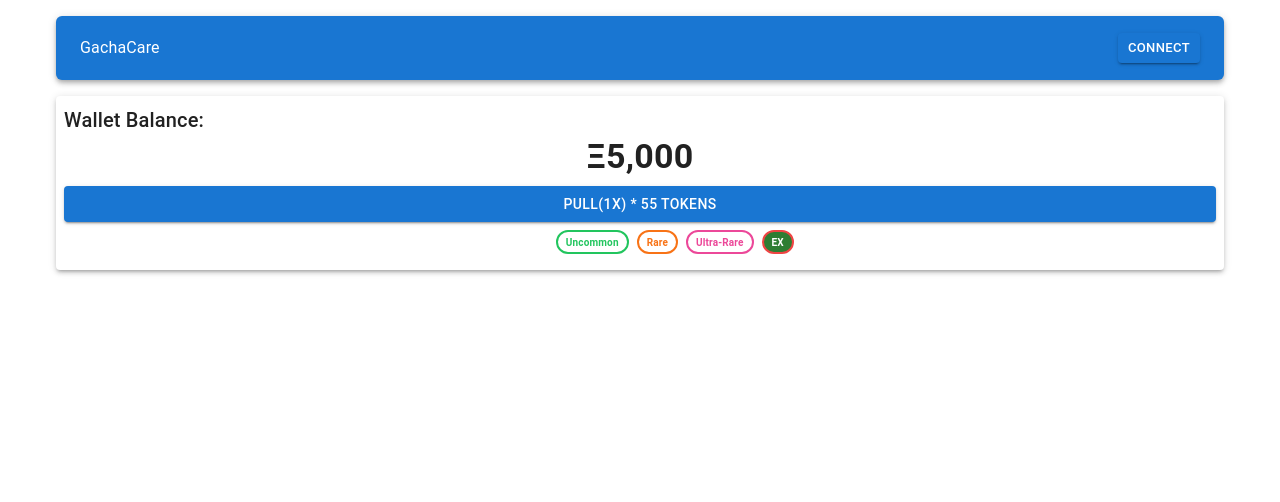
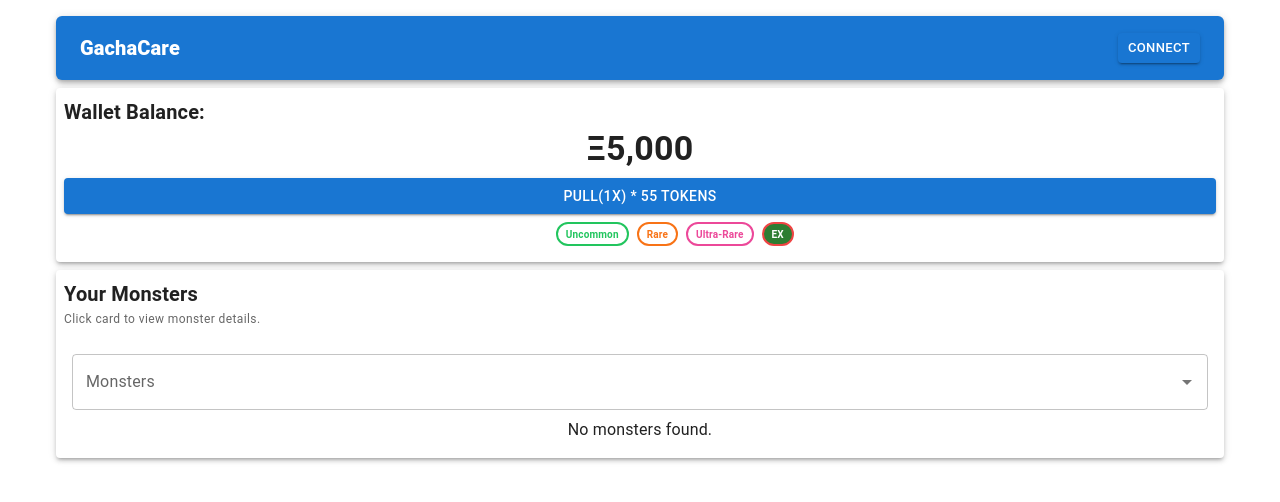
Before and after one commit to carlo-baron/raite25-gacha, a Next.js app: page / in a window 1280 px wide. Shown: the top 502 px of the page. Built offline with nearby package versions, Linux system fonts and the light colour scheme.

Commit message:
feat: monster list plus search bar done

```diff
--- a/src/app/components/Gacha.tsx
+++ b/src/app/components/Gacha.tsx
@@ -130,12 +130,13 @@ export default function Gacha({
           >
             <Typography
             variant='h6'
+            fontWeight={600}
             >
               Wallet Balance:
             </Typography>
             <Typography
             variant='h4'
-            fontWeight={600}
+            fontWeight={700}
             className='self-center'
             >
               Ξ{walletBalance.toLocaleString()}
--- /dev/null
+++ b/src/app/components/MonsterCard.tsx
@@ -0,0 +1,96 @@
+import {
+  motion,
+} from 'motion/react';
+import{
+  Box,
+  Paper,
+  Typography,
+  Card,
+  CardActionArea,
+  CardMedia,
+  CardContent,
+  Chip,
+} from '@mui/material';
+import { PokemonType } from '@/utils';
+
+export default function MonsterCard({monster}: {monster: PokemonType}){
+  const mappedTypes = monster.types.map((type, index) => {
+    return (
+      <Chip
+      key={index}
+      className='capitalize'
+      label={type}
+      size='small'
+      sx={{
+        fontSize: '10px',
+        fontWeight: 700,
+      }}
+      />
+    );
+  });
+
+  return(
+    <Paper
+    >
+      <Card
+      component={motion.div}
+      whileHover={{
+        y: -5
+      }}
+      >
+        <CardActionArea>
+          <CardContent
+          className='justify-center items-center flex flex-col'
+          >
+            <CardMedia
+            component='img'
+            image={monster.sprite}
+            alt={monster.name}
+            className='relative self-center'
+            sx={{
+              width: '60%',
+              height: 'fit-content',
+              objectFit: 'cover',
+            }}
+            />
+            <Chip
+            className='absolute left-4 top-4 capitalize'
+            label={monster.rarity}
+            size='small'
+            sx={{
+              fontSize: '10px',
+              fontWeight: 800,
+            }}
+            />
+          </CardContent>
+          <CardContent
+          >
+            <Box
+            className='flex justify-between'
+            >
+              <Typography
+              variant='h5'
+              fontWeight={700}
+              >
+                {monster.name.toUpperCase()}
+              </Typography>
+              <Typography
+              variant='h6'
+              fontWeight={500}
+              >
+                Ξ{monster.cryptoWorth}
+              </Typography>
+            </Box>
+            <Box
+            className='flex gap-2'
+            >
+              {
+                mappedTypes
+              }
+            </Box>
+          </CardContent>
+        </CardActionArea>
+      </Card>
+    </Paper>
+  );
+}
--- /dev/null
+++ b/src/app/components/MonsterList.tsx
@@ -0,0 +1,100 @@
+"use client";
+
+import{
+  Paper,
+  Box,
+  Typography,
+  Autocomplete,
+  TextField,
+} from '@mui/material';
+import{
+  PokemonType,
+} from '@/utils';
+import{
+  useState,
+} from 'react';
+import MonsterCard from './MonsterCard';
+
+interface MonsterListProps{
+  monsters: PokemonType[]
+}
+
+export default function MonsterList({
+  monsters,
+}:MonsterListProps){
+
+  const mappedMons = monsters.map((monster) => {
+    return(
+        <MonsterCard key={monster.uid}
+        monster={monster}
+        />
+    );
+  });
+
+  return(
+      <Paper
+      className='mb-4 rounded-md'
+      elevation={3}
+      >
+        <Box className="p-2 header text-sm/tight">
+          <Typography
+          variant='h6'
+          fontWeight={600}
+          >
+            Your Monsters
+          </Typography>
+          <Typography
+          variant='caption'
+          color='textSecondary'
+          >
+            Click card to view monster details.
+          </Typography>
+        </Box>
+        <Box
+        className='grow w-full flex flex-col p-4 gap-2'
+        sx={{
+          overflowY: 'auto',
+          maxHeight: '350px',
+        }}
+        >
+          <Autocomplete
+          loading
+          disablePortal
+          options={monsters}
+          getOptionLabel={(option) => option.name}
+          renderOption={(props, option) => {
+            const { key, ...rest } = props;
+            return(
+              <li
+              key={key}
+              {...rest}
+              className='p-2 capitalize'
+              >
+                {option.name}
+              </li>
+            );
+          }}
+          renderInput={
+            (params) => {
+              return (
+                <TextField {...params} label='Monsters' />
+              );
+            }
+          }
+          />
+          {
+            monsters.length > 0 ?
+              mappedMons
+            :
+              (
+                <Typography
+                className='self-center'
+                >
+                  No monsters found.
+                </Typography>
+              )
+          }
+        </Box>
+      </Paper>
+  );
+}
--- a/src/app/page.tsx
+++ b/src/app/page.tsx
@@ -15,11 +15,12 @@ import {
   useEffect,
   useRef,
 } from 'react';
-import Gacha from './components/Gacha';
 import {
   PULL_COST,
   PokemonType,
 } from '@/utils';
+import Gacha from './components/Gacha';
+import MonsterList from './components/MonsterList';
 
 interface WalletHistory {
   ts: number;
@@ -66,18 +67,19 @@ export default function Home() {
 
   return (
     <Container
-    className='p-4 flex flex-col'
+    className='gap-2 h-screen p-4 flex flex-col'
     disableGutters
     >
       <AppBar
-      className='rounded-md mb-4'
+      className='rounded-md'
       position='static'
       >
         <Toolbar
         className='flex justify-between'
         >
           <Typography
-          className='font-bold text-md'
+          variant='h6'
+          fontWeight={800}
           >
             GachaCare
           </Typography>
@@ -90,6 +92,9 @@ export default function Home() {
           </Button>
         </Toolbar>
       </AppBar>
+      <Box
+      className="flex flex-col gap-2 main"
+      >
         <Gacha
         onPull={addMonster}
         walletBalance={wallet.balance}
@@ -101,6 +106,10 @@ export default function Home() {
         }}
         pullCost={PULL_COST}
         />
+        <MonsterList
+        monsters={monsters}
+        />
+      </Box>
     </Container>
   );
 }
```
Lines whose indentation alone changed are shown as unchanged.
